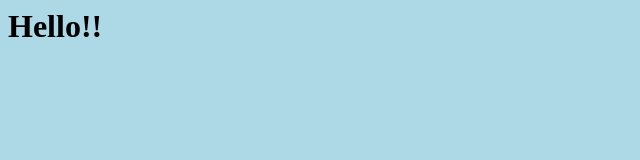
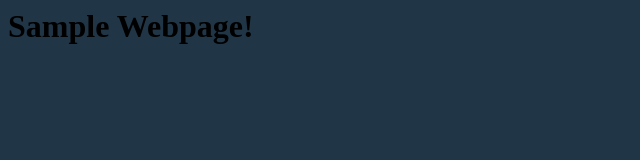
Before and after one commit to edward795/test, a plain HTML site: page index.html in a window 1280 px wide. Shown: the whole page, without its empty margins (0-640 px from the left). Drawn offline with Linux system fonts and the light colour scheme.

Commit message:
Third change

```diff
--- a/index.html
+++ b/index.html
@@ -3,11 +3,11 @@
 <title>Test Site</title>
 <style>
 body{
-background-color: lightblue;
+background-color: #203647;
 }
 </style>
 </head>
 <body>
-<h1>Hello!!</h2>
+<h1>Sample Webpage!</h2>
 </body>
 </html>
```
